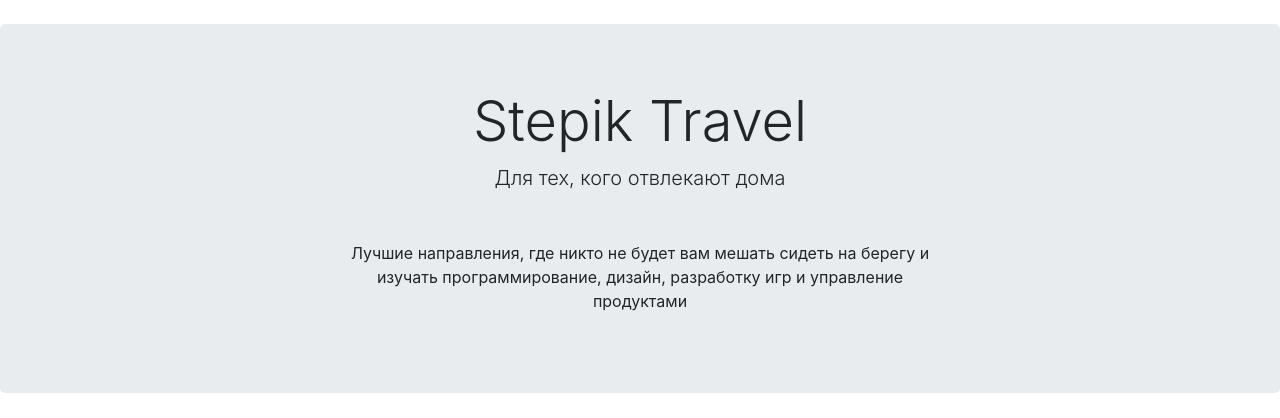
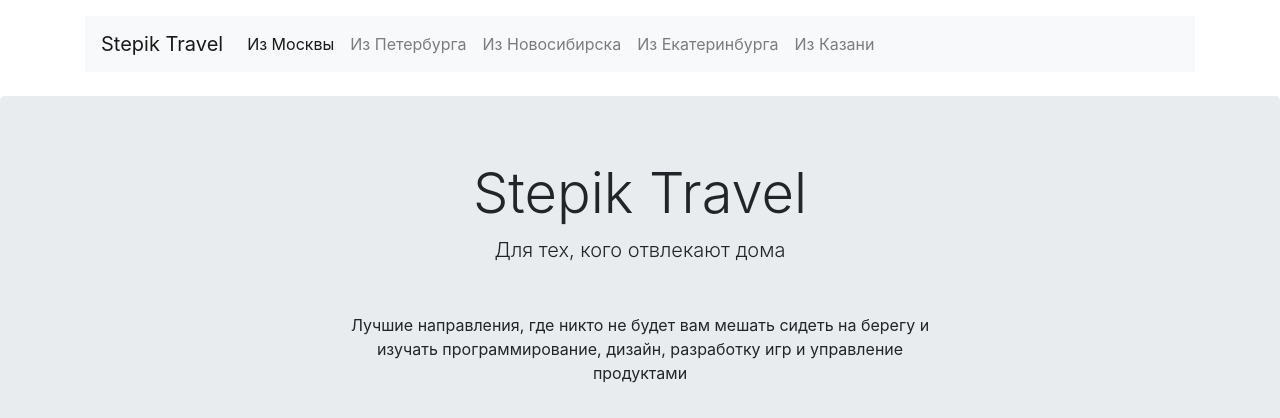
Before and after one commit to Str0uk/tours-v0.1, a Django app: page /main/ in a window 1280 px wide. Shown: the top 418 px of the page. Run offline with Django 3.2, Linux system fonts and the light colour scheme; some libraries are stand-ins or nearby versions.

Commit message:
First commit

```diff
--- a/templates/index.html
+++ b/templates/index.html
@@ -21,6 +21,34 @@
 
 <div class="header">
 {% block container %} {% endblock %}
+    <div class="container mt-3">
+
+    <nav class="navbar navbar-expand-lg navbar-light bg-light">
+      <a class="navbar-brand" data-test="logo" href="#">Stepik Travel</a>
+      <button class="navbar-toggler" type="button" data-toggle="collapse" data-target="#navbarNav" aria-controls="navbarNav" aria-expanded="false" aria-label="Toggle navigation">
+        <span class="navbar-toggler-icon"></span>
+      </button>
+      <div class="collapse navbar-collapse" id="navbarNav">
+        <ul class="navbar-nav" data-test="navigation">
+          <li class="nav-item active">
+            <a class="nav-link" href="#" data-test="navlink">Из Москвы </a>
+          </li>
+          <li class="nav-item">
+            <a class="nav-link" href="#" data-test="navlink">Из Петербурга</a>
+          </li>
+          <li class="nav-item">
+            <a class="nav-link" href="#" data-test="navlink">Из Новосибирска</a>
+          </li>
+          <li class="nav-item">
+            <a class="nav-link" href="#" data-test="navlink">Из Екатеринбурга</a>
+          </li>
+          <li class="nav-item">
+            <a class="nav-link" href="#" data-test="navlink">Из Казани</a>
+          </li>
+        </ul>
+      </div>
+    </nav>
+</div>
 </div>
 
     <!-- HERO -->
```
